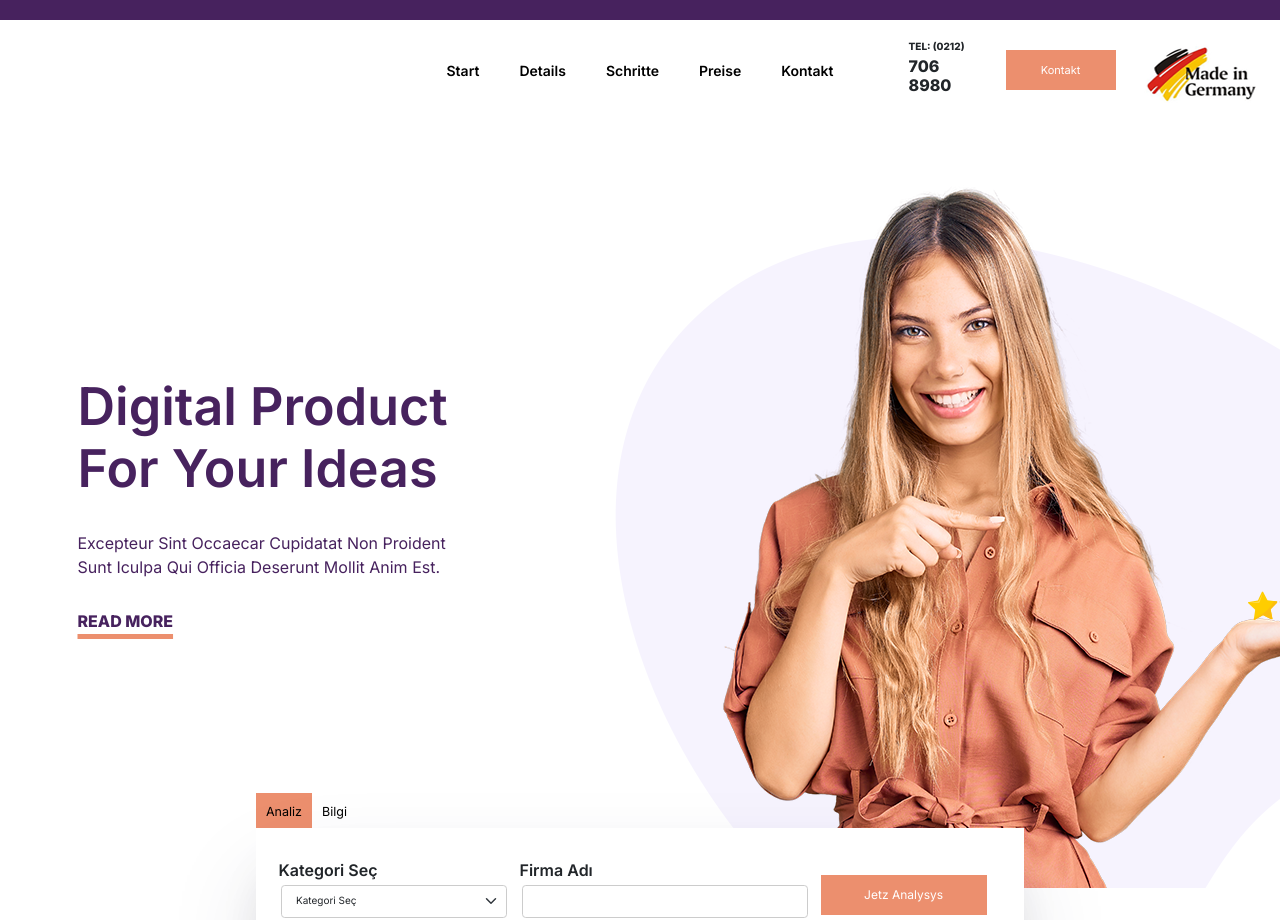
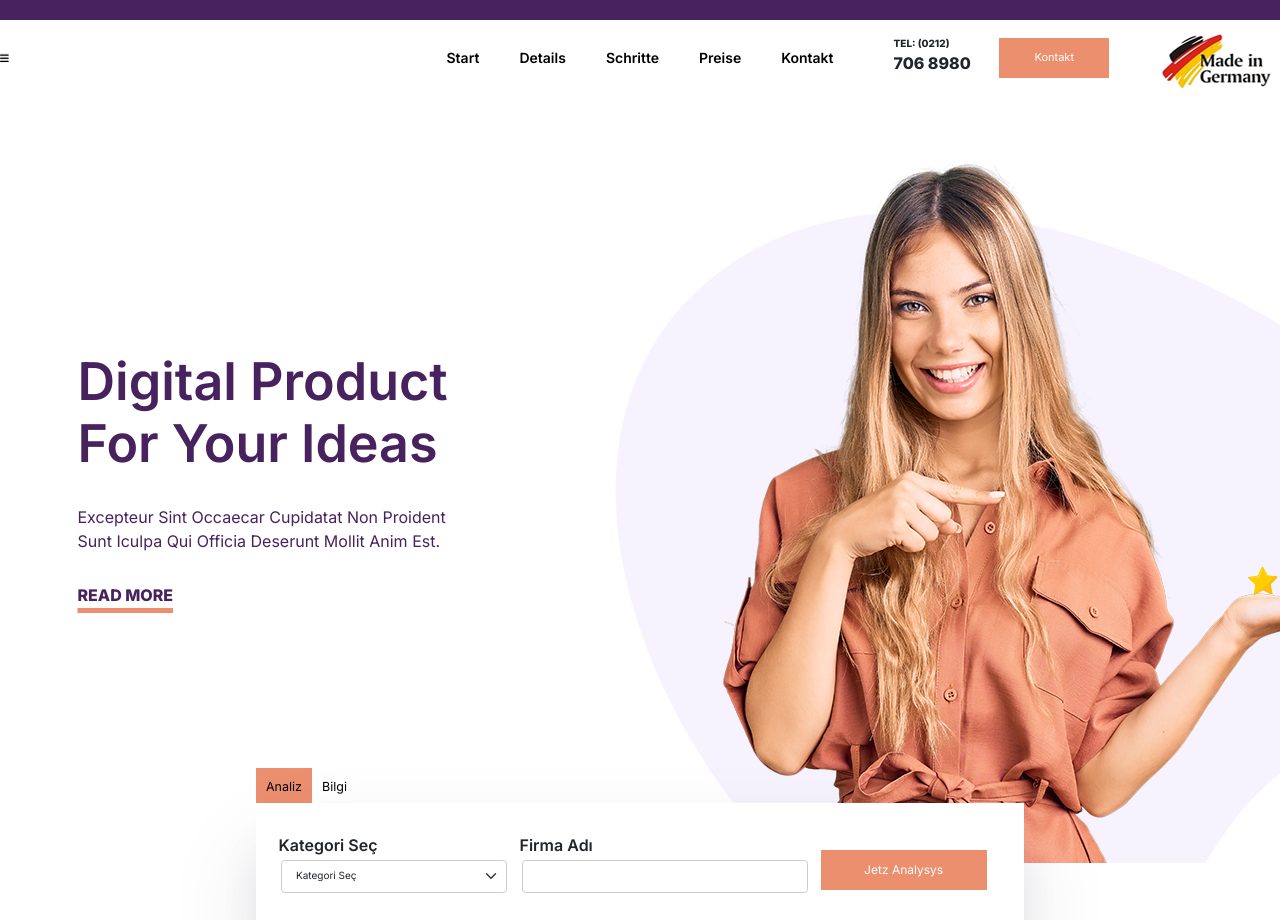
Before and after one commit to talhaustundag0/hero1, a plain HTML site: page index.html in a window 1280 px wide. Shown: the top 920 px of the page. Drawn offline with nearby package versions, Linux system fonts and the light colour scheme.

Commit message:
Add files via upload
asa

```diff
--- a/index.html
+++ b/index.html
@@ -19,13 +19,17 @@
 
 <body>
 
-  <div class="header-top"></div>
+  <div class="header-top w-100"></div>
   <header>
     <div class="header">
       <div class="row">
-        <div class="col"></div>
-        <div class="col header-left">
-          <div class="header-left">
+        <div class="col d-sm-flex">
+          <button class="btn-header d-flex align-items-center justify-content-center">
+            <i class="fas fa-bars"></i>
+          </button>
+        </div>
+        <div class="col d-lg-flex">
+          <div class="header-left d-flex align-items-center justify-content-center">
             <a href="#">Start</a>
             <a href="#">Details</a>
             <a href="#">Schritte</a>
@@ -33,8 +37,8 @@
             <a href="#">Kontakt</a>
           </div>
         </div>
-        <div class="col header-middle header-right">
-          <div class="header-middle">
+        <div class="col d-flex justify-content-between">
+          <div class="header-middle d-flex align-items-center justify-content-between m-2">
             <div class="phone">
               <h6>TEL: (0212)</h6>
               <h5>706 8980</h5>
@@ -43,7 +47,7 @@
               <button>Kontakt</button>
             </div>
           </div>
-          <div class="header-right">
+          <div class="header-right d-flex align-items-center justify-content-between m-2">
             <img src="images/logo.png" alt="img">
           </div>
         </div>
@@ -68,7 +72,7 @@
           </div>
           <div class="col-lg-7">
             <div class="photo">
-              <img src="images/background.png" alt="">
+              <img src="images/background.png" alt="z">
             </div>
           </div>
         </div>
@@ -81,7 +85,7 @@
             <a href="#" class="text-decoration-none py-3 px-3 fs-5 text-black">Bilgi</a>
         </div>
         <div class="hero-form-inner py-5 px-4 bg-white">
-          <div class="container w100">
+          <div class="container">
             <div class="row d-block d-lg-flex justify-content-center w-100 align-items-center">
               <div class="col-4">
                 <label for="category" >Kategori Seç</label>
@@ -91,7 +95,7 @@
               </div>
               <div class="col-5">
                 <label for="firma">Firma Adı</label>
-                <input type="text" class="form-control input-text m-1 w-100">
+                <input type="text" class="form-control input-text m-1">
               </div>
               <div class="col-3">
                 <button class="btn btn-primary w-100 align-items-center justify-content-center">Jetz Analysys</button>
```
